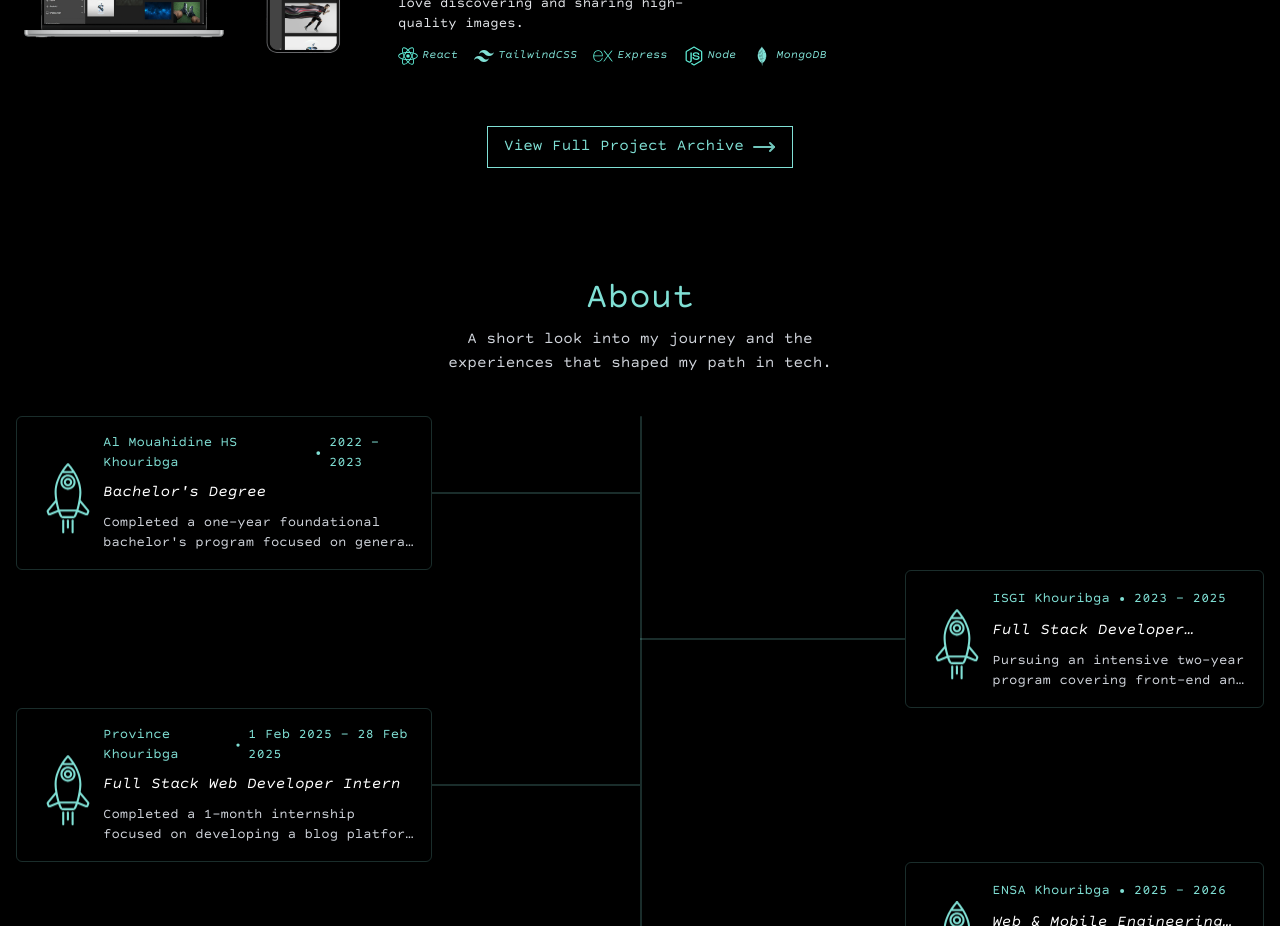
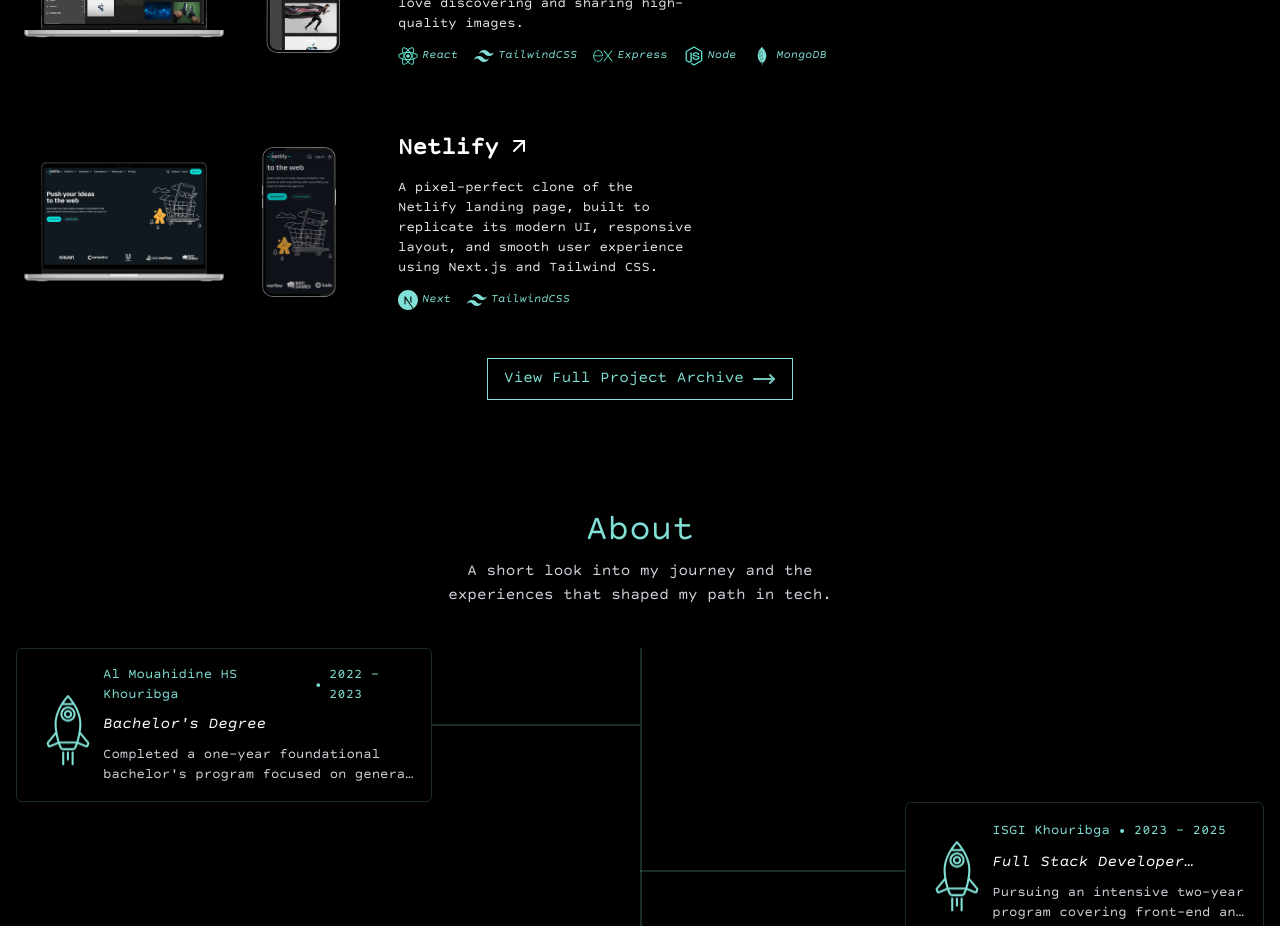
Before and after one commit to ZohirEDDIG/zohir-eddig-portfolio, a Next.js app: page / in a window 1280 px wide. Shown: the part 2260-3186 px from the top of the page. Built offline with nearby package versions, Linux system fonts and the light colour scheme.

Commit message:
Add Netlify Project

```diff
--- a/src/components/data/projects.ts
+++ b/src/components/data/projects.ts
@@ -32,4 +32,12 @@
         techs: ['React', 'TailwindCSS', 'Express', 'Node', 'MongoDB'],
         url: '/'
     },
+    {
+        previewInMobile: '/projects/Netlify-in-mobile.svg',
+        previewInPC:'/projects/Netlify-in-pc.svg',
+        name: 'Netlify',
+        description: 'A pixel-perfect clone of the Netlify landing page, built to replicate its modern UI, responsive layout, and smooth user experience using Next.js and Tailwind CSS.',
+        techs: ['Next', 'TailwindCSS'],
+        url: '/'
+    },
 ];
```
